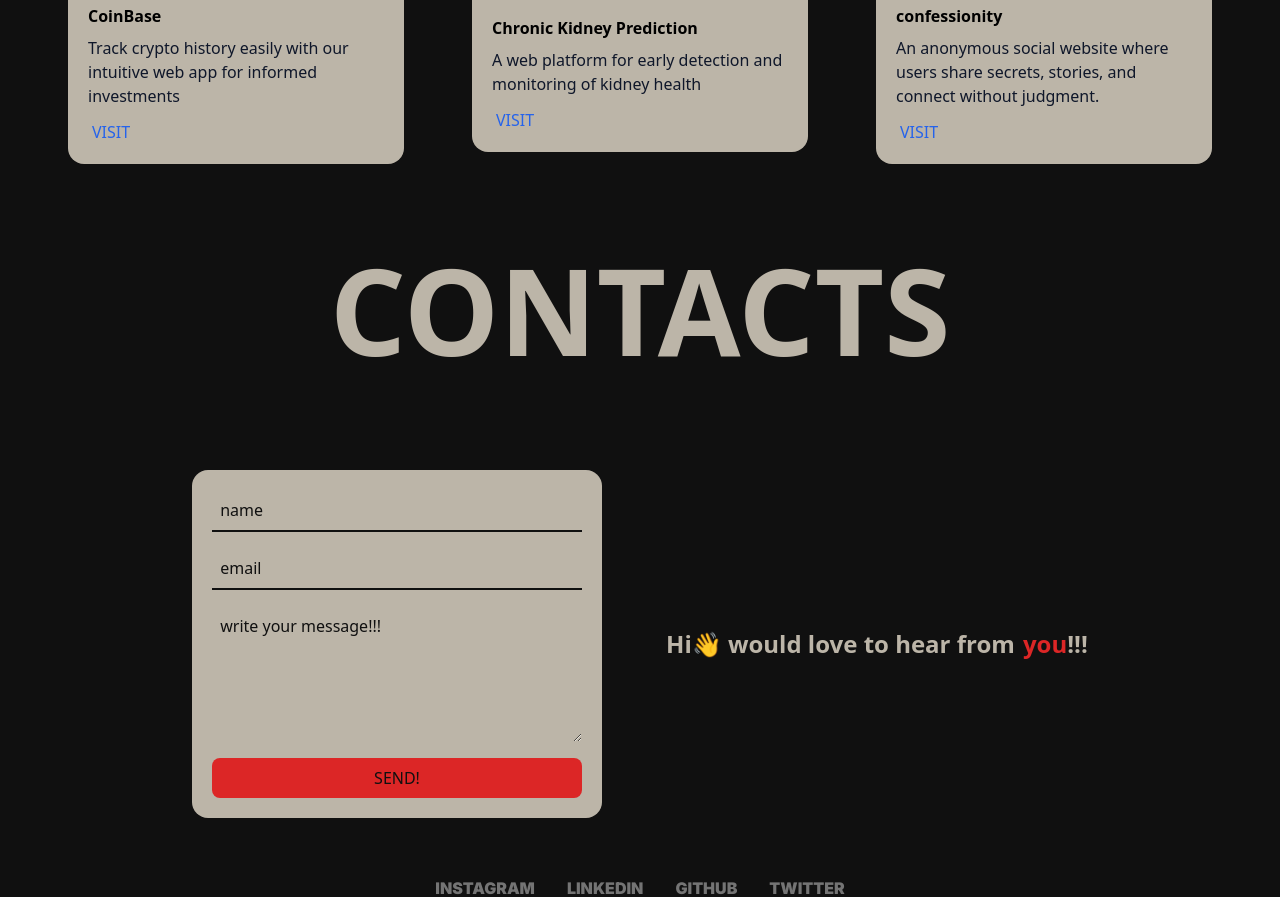
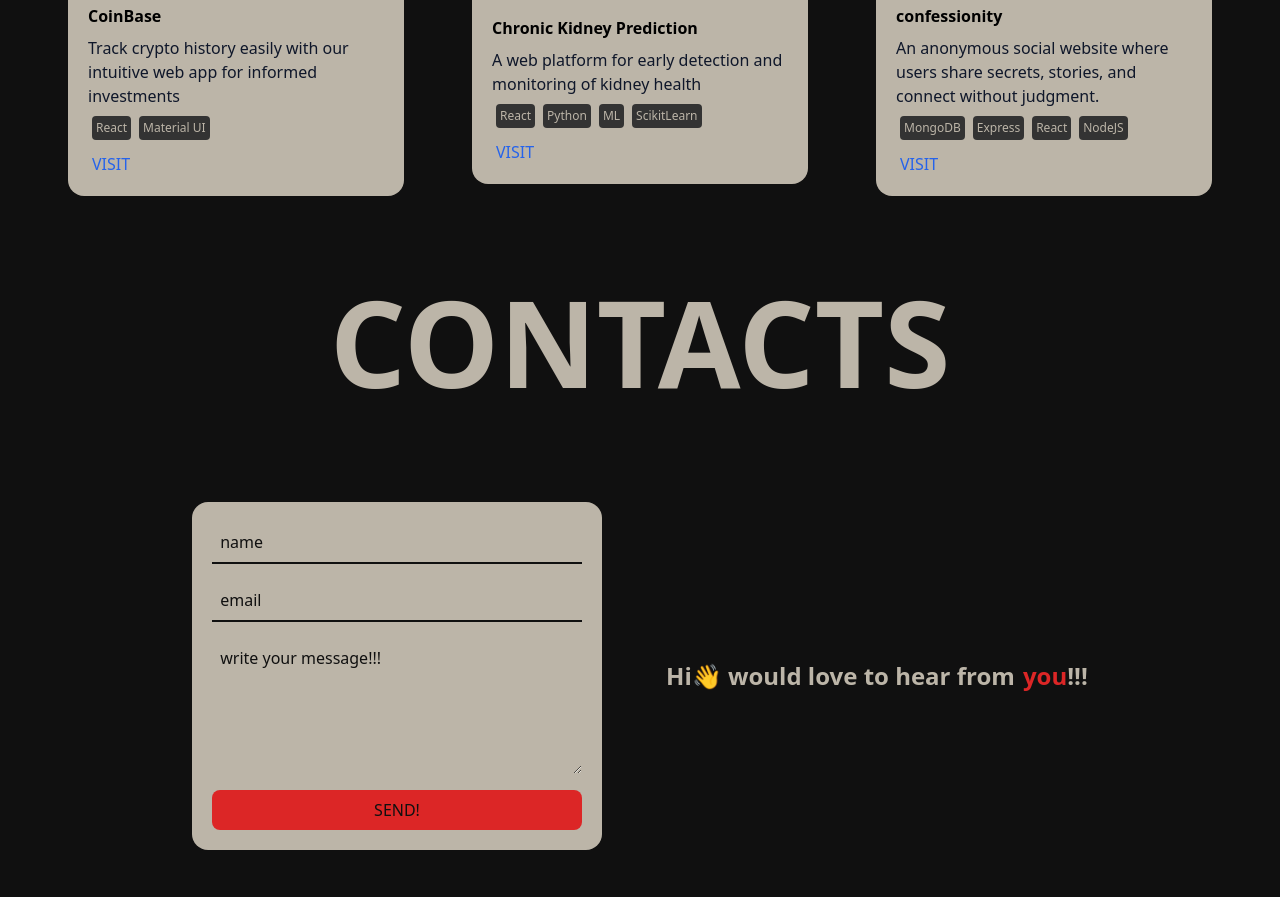
Before and after one commit to Riponz/personal-portfolio, a React (Vite) app: page / in a window 1280 px wide. Shown: the part 1842-2739 px from the top of the page. Built offline with nearby package versions, Linux system fonts and the light colour scheme; a web font is replaced by a local one.

Commit message:
tags component update

```diff
--- a/package.json
+++ b/package.json
@@ -12,8 +12,6 @@
   },
   "dependencies": {
     "@emailjs/browser": "^4.3.3",
-    "@emotion/react": "^11.11.4",
-    "@emotion/styled": "^11.11.5",
     "@mui/icons-material": "^5.15.5",
     "@mui/material": "^5.15.15",
     "@mui/styled-engine-sc": "^6.0.0-alpha.12",
--- a/src/Components/CardPro.jsx
+++ b/src/Components/CardPro.jsx
@@ -1,9 +1,9 @@
 import React, { useEffect } from 'react'
-// import { Button, Card, Typography, CardActionArea, CardActions, CardContent, CardMedia } from '@mui/material'
 import AOS from "aos"
 import "aos/dist/aos.css"
+import Tag from './Tag'
 
-function CardPro({ img, title, url, desc }) {
+function CardPro({ img, title, url, desc, tags }) {
 
     useEffect(() => {
         AOS.init({ duration: 2000 })
@@ -13,13 +13,20 @@
         <>
 
 
-            <div data-aos="fade-right" className='bg-[#BCB5A8] group my-5 hover:bg-slate-100 duration-1000 rounded-2xl overflow-hidden w-[21rem] h-max lg:w-[18rem] xl:w-[21rem] '>
+            <div data-aos="fade-right" className='bg-[#BCB5A8] group my-5 hover:bg-[#b8aa8d] duration-1000 rounded-2xl overflow-hidden w-[21rem] h-max lg:w-[18rem] xl:w-[21rem] '>
                 <div className='img overflow-hidden w-full h-[9rem] lg:h-[8rem] xl:h-[9rem]'>
                     <img className='w-full group-hover:scale-110 duration-1000 p-0' src={img} alt={title} />
                 </div>
                 <div className='flex flex-col border-t-2 border-black justify-center items-start h-max p-3 px-5 '>
                     <div className='title font-bold text-black my-1'>{title}</div>
                     <div className='desc text-slate-900 my-1'>{desc}</div>
+
+                    <div className='w-full flex flex-wrap'>
+                    {tags.map((tag) => {
+                        return (<Tag title={tag} />)
+                    })}
+                    </div>
+
                     <div className='button my-1 p-1 text-blue-600 cursor-pointer hover:font-bold duration-700'> <a href={url} target="_blank" rel="noopener noreferrer">VISIT</a></div>
                 </div>
             </div>
--- a/src/Components/Projects.jsx
+++ b/src/Components/Projects.jsx
@@ -16,9 +16,9 @@
             <div className='flex h-max w-full flex-col justify-evenly items-center'>
                 <div id="projects" data-aos="fade-right" className="heading w-full flex justify-center mb-3 items-center pt-9 font-bold text-[4rem] md:text-[5rem] lg:[7rem] xl:text-[7.5rem]">PROJECTS</div>
                 <div className='flex flex-col lg:flex-row w-full justify-evenly items-center'>
-                    <CardPro img={cointrac} title="CoinBase" url="https://cointrac.vercel.app/" desc="Track crypto history easily with our intuitive web app for informed investments"/>
-                    <CardPro img={chronicKidney} title="Chronic Kidney Prediction" url="https://chronickidneypredict.vercel.app/" desc="A web platform for early detection and monitoring of kidney health"/>
-                    <CardPro img={confessionity} title="confessionity" url="https://confessionity.web.app"  desc="An anonymous social website where users share secrets, stories, and connect without judgment."/>
+                    <CardPro img={cointrac} title="CoinBase" url="https://cointrac.vercel.app/" desc="Track crypto history easily with our intuitive web app for informed investments" tags={["React", "Material UI" ]}/>
+                    <CardPro img={chronicKidney} title="Chronic Kidney Prediction" url="https://chronickidneypredict.vercel.app/" desc="A web platform for early detection and monitoring of kidney health" tags={["React","Python", "ML", "ScikitLearn"]}/>
+                    <CardPro img={confessionity} title="confessionity" url="https://confessionity.web.app"  desc="An anonymous social website where users share secrets, stories, and connect without judgment." tags={["MongoDB", "Express", "React", "NodeJS"]}/>
                 </div>
             </div>
             {/* <div id="projects" data-aos="fade-right" className="heading text-[7rem] w-full flex justify-center items-center pt-9 font-bold">PROJECTS</div>
--- /dev/null
+++ b/src/Components/Tag.jsx
@@ -0,0 +1,11 @@
+import React from 'react'
+
+function Tag({title}) {
+  return (
+    <>
+    <div className='p-1 m-1 rounded w-max min-h-max bg-[#333333] text-xs'>{title}</div>
+    </>
+  )
+}
+
+export default Tag
```
Also changed, not shown: 1 other file (tests, documents, lock files or other folders).
